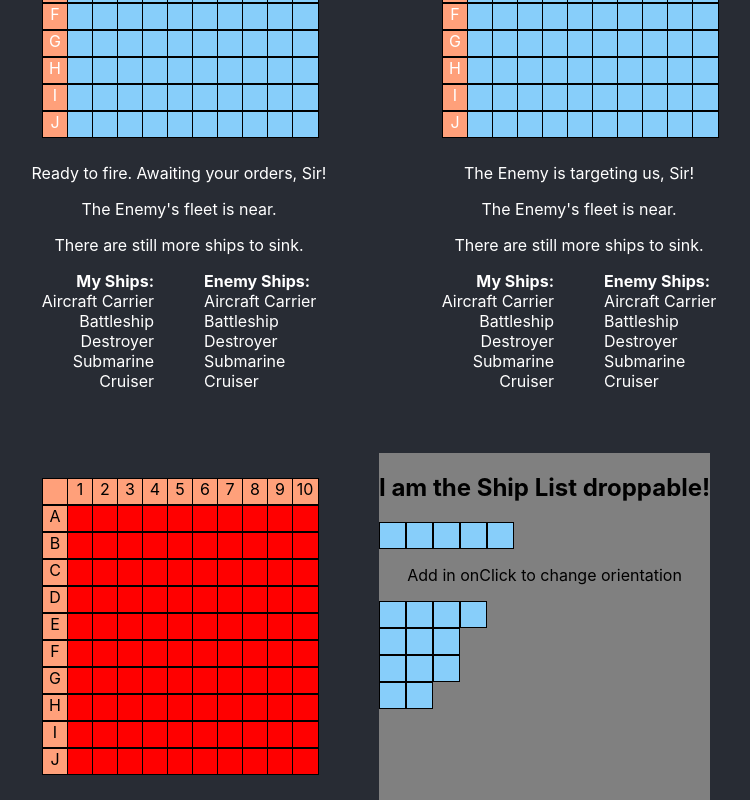
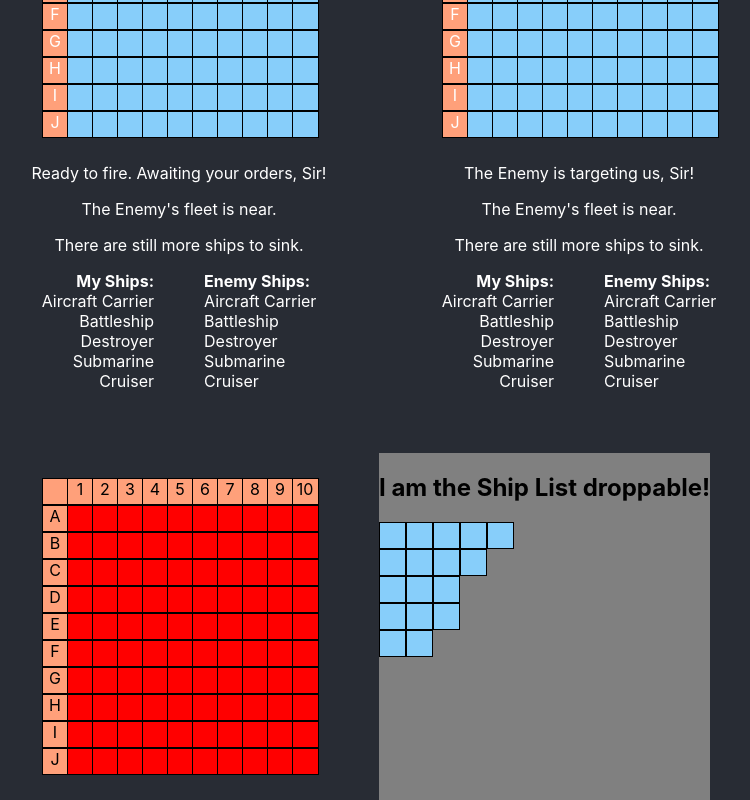
Before and after one commit to thomHayner/battleship-mini-app, a React (Create React App) app: page / in a window 1280 px wide. Shown: the part 507-1307 px from the top of the page, without its empty margins (21-771 px from the left). Built offline with nearby package versions, Linux system fonts and the light colour scheme.

Commit message:
move <Draggable> into <Carrier> component

```diff
--- a/src/Components/Ships/Carrier.js
+++ b/src/Components/Ships/Carrier.js
@@ -1,11 +1,26 @@
 import React from 'react';
 import Square from '../Board/Square';
+import { Draggable } from 'react-beautiful-dnd';
 
 const ship = [1,1,1,1,1];
 
 const Carrier = (props) => {
     if (props.afloat === null) {
-        return (<div style={{ display: 'flex' }}> { ship.map(x=>[<Square/>]) } </div>)
+        return (
+            <Draggable draggableId='carrier'>
+                {(provided, snapshot) => (
+                    <div
+                    ref={provided.innerRef}
+                    {...provided.draggableProps}
+                    {...provided.dragHandleProps}
+                    >
+                        <div style={{ display: 'flex' }}>
+                            { ship.map(x=>[<Square/>]) }
+                        </div>
+                    </div>
+                )}
+            </Draggable>
+        )
     }
     if (props.afloat === true) {
         return (<div className='carrier' >Aircraft Carrier</div>)
--- a/src/Pages/ChooseGameLandingPage.js
+++ b/src/Pages/ChooseGameLandingPage.js
@@ -52,18 +52,18 @@ function ChooseGame() {
               {...provided.droppableProps}
             >
               <h2>I am the Ship List droppable!</h2>
-              <Draggable draggableId="draggable-1" index={0}>
+              {/* <Draggable draggableId="draggable-1" index={0}>
                 {(provided, snapshot) => (
                   <div
                     ref={provided.innerRef}
                     {...provided.draggableProps}
                     {...provided.dragHandleProps}
-                  >
+                  > */}
                     <Carrier afloat={null} />
-                    <p>Add in onClick to change orientation</p>
+                    {/* <p>Add in onClick to change orientation</p>
                   </div>
                 )}
-              </Draggable>
+              </Draggable> */}
               <Draggable draggableId="draggable-2" index={0}>
                 {(provided, snapshot) => (
                   <div
```
